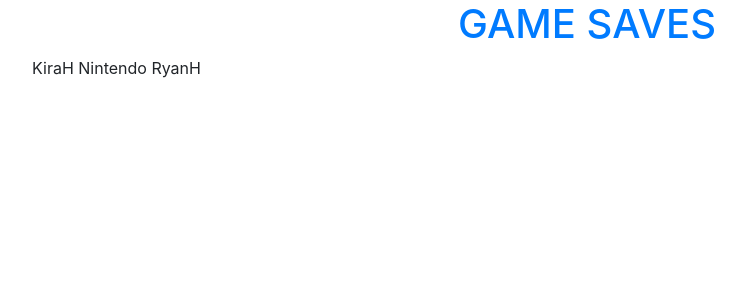
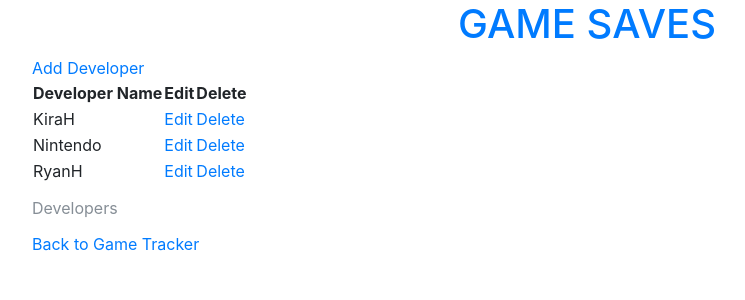
Before and after one commit to kirakirakira/game-saves, a Django app: page /developer/list/ in a window 1280 px wide. Shown: the top 300 px of the page, without its empty margins (53-798 px from the left). Run offline with Django 3.2, Linux system fonts and the light colour scheme; data comes from the database, SQL or seed files in the repository; both versions use the stored data as it was after the commit; some libraries are stand-ins or nearby versions.

Commit message:
CRUDy with developer

```diff
--- a/tracker/templates/tracker/developer_detail.html
+++ b/tracker/templates/tracker/developer_detail.html
@@ -6,6 +6,7 @@
 <a href="{% url 'dev_update' pk=developer.pk %}">Edit</a>
 <p>Name: {{ developer.name }}</p>
 
+<a href="{% url 'developers:dev_list' %}">Back to Developer List</a>
 <a href="{% url 'games:list' %}">Back to Game Tracker</a>
 
 {% endblock %}
--- a/tracker/templates/tracker/developer_list.html
+++ b/tracker/templates/tracker/developer_list.html
@@ -2,8 +2,30 @@
 {% load tracker_extras %}
 {% block content %}
 
-{% for developer in developers %}
-  {{ developer.name }}
-{% endfor %}
+<a href="{% url 'dev_create' %}">Add Developer</a>
+
+<div>
+  <table>
+    <caption>Developers</caption>
+    <thead>
+      <tr>
+        <th>Developer Name</th>
+        <th>Edit</th>
+        <th>Delete</th>
+      </tr>
+    </thead>
+    <tbody>
+      {% for developer in developers %}
+      <tr>
+        <td>{{ developer.name }}</td>
+        <td><a href="{% url 'dev_update' pk=developer.pk %}">Edit</a></td>
+        <td><a href="{% url 'dev_delete' pk=developer.pk %}">Delete</a></td>
+      </tr>
+      {% endfor %}
+    </tbody>
+  </table>
+</div>
+
+<a href="{% url 'games:list' %}">Back to Game Tracker</a>
 
 {% endblock %}
--- a/tracker/templates/tracker/game_list.html
+++ b/tracker/templates/tracker/game_list.html
@@ -30,7 +30,6 @@
 </div>
 
 <a href="{% url 'create' %}">Add Game</a>
-<a href="{% url 'dev_create' %}">Add Developer</a>
 
 <div>
   <table>
@@ -75,6 +74,9 @@
   </form>
 </div>
 
+<a href="{% url 'developers:dev_list' %}">Developer List</a>
+<a href="{% url 'dev_create' %}">Add Developer</a>
+
 {% endblock %}
 
   </body>
--- a/tracker/urls.py
+++ b/tracker/urls.py
@@ -11,4 +11,5 @@ urlpatterns = [
     url(r'^developer/detail/(?P<pk>\d+)$', views.DeveloperDetailView.as_view(), name='dev_detail'),
     url(r'^developer/list/$', views.DeveloperListView.as_view(), name='dev_list'),
     url(r'^developer/edit/(?P<pk>\d+)$', views.DeveloperUpdateView.as_view(), name='dev_update'),
+    url(r'^developer/delete/(?P<pk>\d+)$', views.DeveloperDeleteView.as_view(), name='dev_delete'),
 ]
--- a/tracker/views.py
+++ b/tracker/views.py
@@ -70,3 +70,8 @@ class DeveloperListView(ListView):
 class DeveloperUpdateView(UpdateView):
     fields = ('name',)
     model = Developer
+
+
+class DeveloperDeleteView(DeleteView):
+    model = Developer
+    success_url = reverse_lazy("developers:dev_list")
```
Also changed, not shown: tracker/templates/tracker/developer_confirm_delete.html (added, +10 -0 lines), db.sqlite3.
